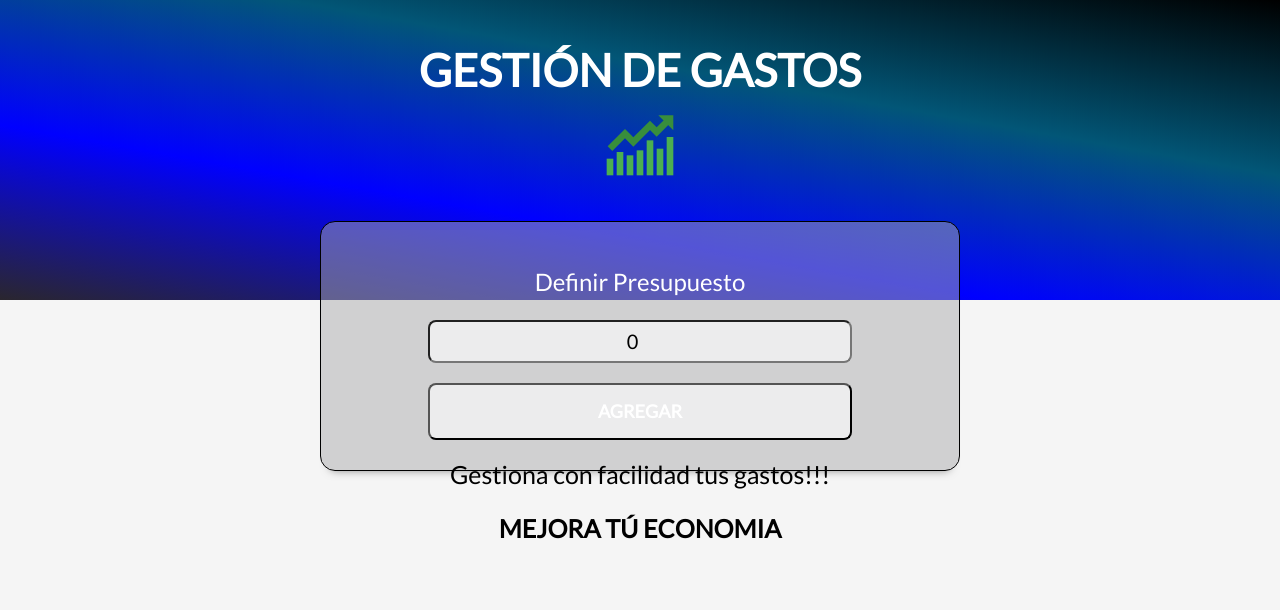
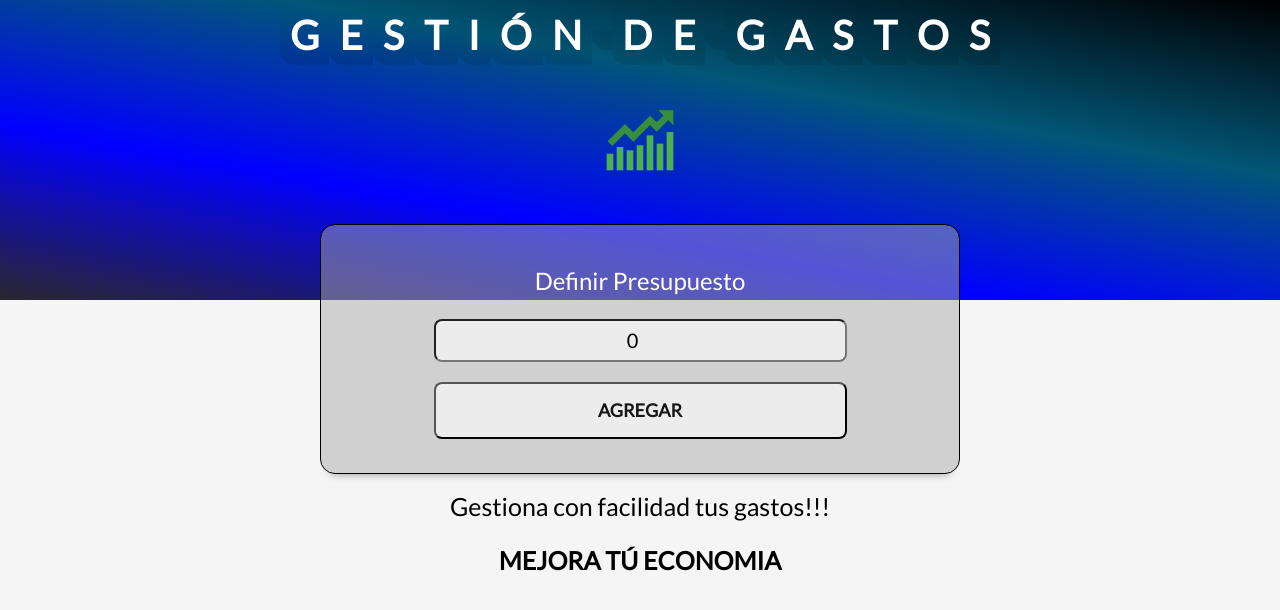
Before and after one commit to CarlosAlfredo4200/presupuestopersonal, a React (Vite) app: page / in a window 1280 px wide. Shown: the top 610 px of the page. Built offline with nearby package versions, Linux system fonts and the light colour scheme; a web font is replaced by a local one.

Commit message:
Animacion

```diff
--- a/src/components/Header.jsx
+++ b/src/components/Header.jsx
@@ -4,14 +4,17 @@ import { UserContext } from "./context/UserContext";
 import ControlPresupuesto from "./ControlPresupuesto";
 import NuevoPresupuesto from "./NuevoPresupuesto";
 import { FcBullish } from "react-icons/fc" ;
+import Title2 from "./title2/Title2";
 
-FcBullish
+
 const Header = () => {
   const { isValidPresupuesto } = useContext(UserContext);
   return (
     <>
     <header>
-      <h1>Gestión de gastos</h1>
+      <div className="title2">
+      <Title2 />
+      </div>
       {!isValidPresupuesto && ( <div className="icono-header">
         <FcBullish />
       </div>)}
--- /dev/null
+++ b/src/components/title2/Title2.css
@@ -0,0 +1,99 @@
+    small{
+    color: rgb(255, 255, 255);
+    font-size: 25px;
+    margin-top: 5px;
+    font-weight: 900;
+    box-shadow: rgba(0, 0, 0, 0.1) 0px -50px 36px -28px inset;
+    padding: 10px;
+    border-bottom-left-radius: 15px;
+    text-transform: uppercase;
+    line-height: 1;
+     animation: cambiar 2s 1 ;
+     animation-timing-function: ease;
+     display: inline-block;
+     transform: translateY(0);
+
+}
+
+@media (min-width: 1200px){
+    small{
+        font-size: 40px;
+    }
+}
+
+small:nth-child(1){
+    animation-delay: 0;
+}
+
+small:nth-child(2) {
+    animation-delay: 0.2s;
+}
+
+small:nth-child(3) {
+    animation-delay: 0.4s;
+}
+
+small:nth-child(4) {
+    animation-delay: 0.6s;
+}
+small:nth-child(5) {
+    animation-delay: 0.8s;
+}
+small:nth-child(6) {
+    animation-delay: 0.3s;
+}
+
+
+small:nth-child(7) {
+    animation-delay: 0.2s;
+}
+
+small:nth-child(8) {
+    animation-delay: 0.4s;
+}
+
+small:nth-child(9) {
+    animation-delay: 0.6s;
+}
+small:nth-child(10) {
+    animation-delay: 0.8s;
+}
+small:nth-child(11) {
+    animation-delay: 0.3s;
+}
+
+small:nth-child(12) {
+    animation-delay: 0.2s;
+}
+
+small:nth-child(13) {
+    animation-delay: 0.4s;
+}
+
+small:nth-child(14) {
+    animation-delay: 0.6s;
+}
+small:nth-child(15) {
+    animation-delay: 0.8s;
+}
+small:nth-child(16) {
+    animation-delay: 0.3s;
+}
+
+@keyframes cambiar{
+    0%{
+        transform: translateY(0);
+
+    }
+
+    50%{
+        transform: translateY(110px);
+
+    }
+
+    150% {
+        transform: translateY(130px);
+
+
+        }
+}
--- /dev/null
+++ b/src/components/title2/Title2.jsx
@@ -0,0 +1,30 @@
+import React, { useEffect} from 'react'
+import './Title2.css'
+const Title2 = () => {
+
+  return (
+      <div>
+
+
+          <small>G</small>
+          <small>e</small>
+          <small>s</small>
+          <small>t</small>
+          <small>i</small>
+          <small>ó</small>
+          <small>n</small>
+          <small> </small>
+          <small>d</small>
+          <small>e</small>
+          <small> </small>
+          <small>g</small>
+          <small>a</small>
+          <small>s</small>
+          <small>t</small>
+          <small>o</small>
+          <small>s</small>
+    </div>
+  )
+}
+
+export default Title2
--- a/src/index.css
+++ b/src/index.css
@@ -43,6 +43,11 @@ h2 {
     border-radius: 1.2rem;
 }
 
+.title2{
+    text-align: center;
+
+}
+
 header {
     background: linear-gradient( 10deg, rgb(42, 38, 46), blue, rgb(2, 86, 119),  black);
     width: 100%;
@@ -52,9 +57,7 @@ header {
     color: white;
     font-size: 80px;
     text-align: center;
-
-    margin-top: -35px;
-    margin-bottom: 65px;
+    margin-bottom: 10px;
 }
 
 
@@ -88,8 +91,9 @@ header h1 {
     }
 
     .icono-header{
-        font-size: 30px;
-        margin-bottom: 6rem;
+        font-size: 60px;
+        margin-top: 1rem;
+
     }
 
 
@@ -97,7 +101,7 @@ header h1 {
          font-size: 25px;
     }
     .footermensaje{
-        margin-top: 6rem;
+        margin-top: 7rem;
 }
 }
 
@@ -175,7 +179,7 @@ header h1 {
         color: rgb(24, 23, 23);
         font-weight: 900;
         font-size: 18px;
-        color: white;
+
     }
 
     .formulario input[type="text"],
@@ -195,9 +199,10 @@ header h1 {
 
     }
     .icono-header{
+        margin-top: 2rem;
         font-size: 80px;
-        margin-top: -55px;
-        margin-bottom: 72px;
+
+        margin-bottom: 0px;
     }
 
 
@@ -205,7 +210,8 @@ header h1 {
         font-size: 25px;
    }
    .footermensaje{
-       margin-top: 10rem;
+       margin-top: 12rem;
+
     }
     .formulario label {
         color: var(--blanco);
@@ -270,10 +276,12 @@ header h1 {
 
 @media (min-width: 768px){
     .contenedor{
-        width: 70%;
+        width: 60%;
         height: 200px;
 
     }
+
+
 }
 
 @media (min-width: 1200px){
@@ -287,17 +295,32 @@ header h1 {
 
 .contenedor-presupuesto {
 
-    margin-top: -4rem;
-    padding: 1rem;
+    margin-top: 1rem;
+    padding: .5rem ;
+
     display: flex;
-    justify-content: space-between;
+    justify-content: center;
     align-items: center;
     padding-bottom: 1rem;
+
+}
+
+@media (min-width: 768px){
+    .contenedor-presupuesto {
+        margin-top: 1rem;
+        height: 250px;
+        padding: 1.5rem;
+        padding-bottom: 2rem;
+
+
+    }
 }
 
 @media (min-width: 1200px){
     .contenedor-presupuesto {
-        margin-top: -3rem;
+        margin-top: 2rem;
+
+
     }
 }
 
@@ -312,9 +335,10 @@ header h1 {
     .dos-columnas {
         flex-direction: row;
         align-items: center;
-        gap: 1rem;
+        gap: .5rem;
 
-        padding: 3rem 1rem ;
+
+
     }
     .dos-columnas > div {
         width: 50%;
@@ -766,7 +790,7 @@ body .modal {
 
 
 .CircularProgressbar .CircularProgressbar-text {
-    font-size: .7rem !important;
+    font-size: .6rem !important;
 }
 
 
@@ -787,13 +811,13 @@ body .modal {
     .dos-columnas {
         flex-direction: row;
         align-items: center;
-        gap: 1rem;
+        gap: 3rem;
         padding: 3rem;
 
     }
 
     .CircularProgressbar .CircularProgressbar-text {
-        font-size: .8rem !important;
+        font-size: .6rem !important;
 
 
     }
```
